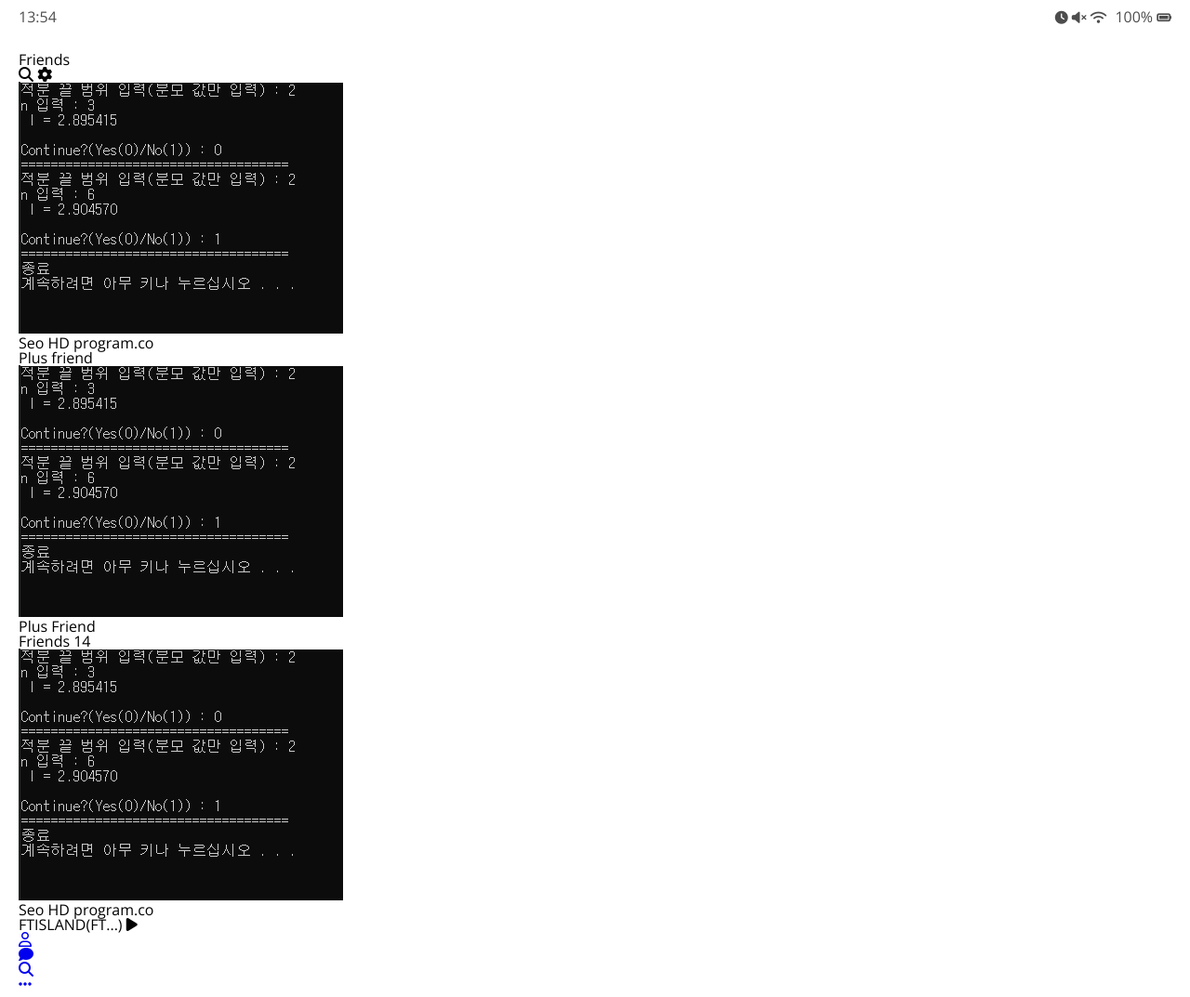
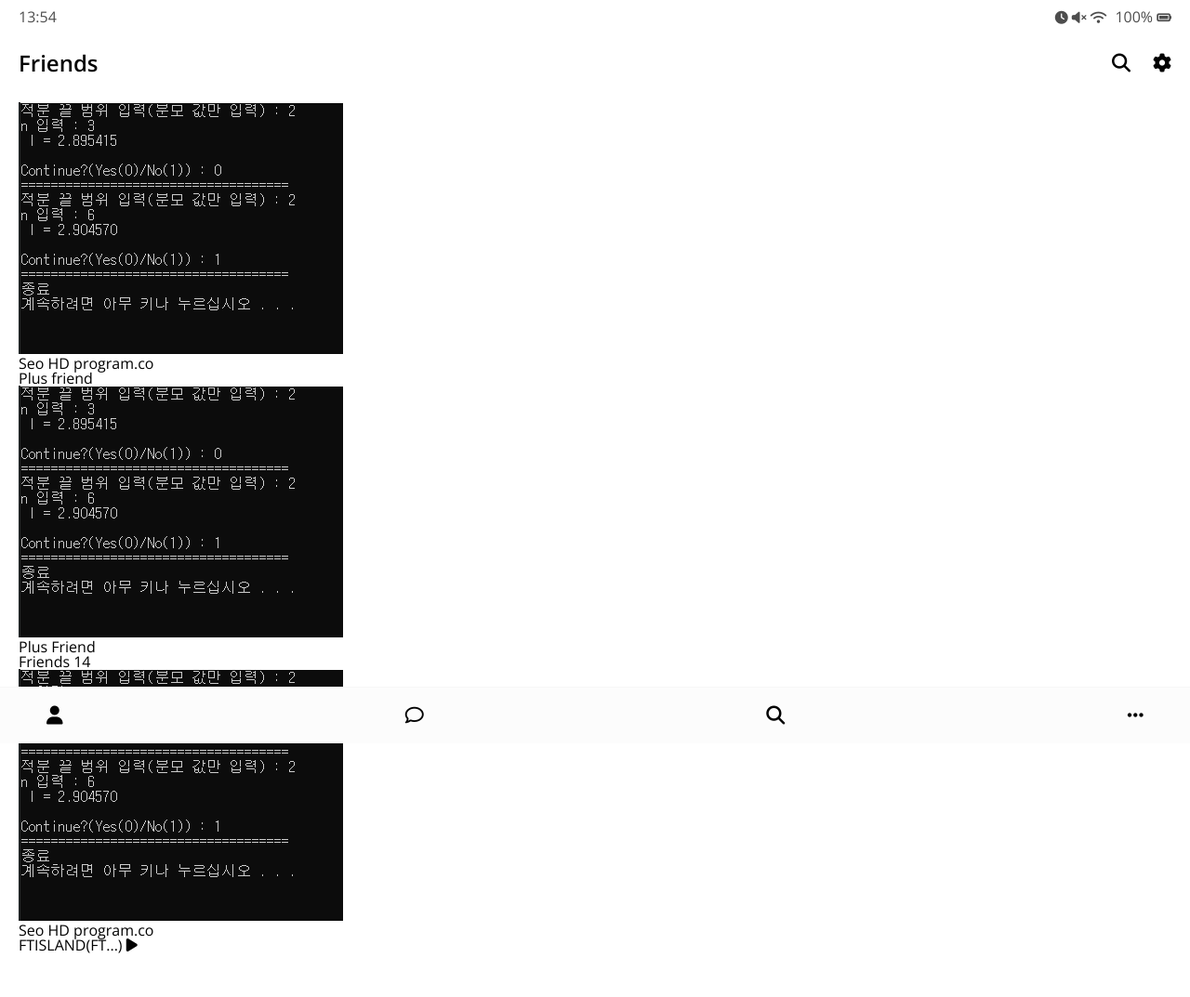
Before and after one commit to Hyung-Dong-Seo/kakao-clone-2.0, a plain HTML site: page friends.html in a window 1280 px wide. Shown: the whole page at 93% size. After the commit the page ends 1035 px from the top, so only its background shows below. Drawn offline with nearby package versions, Linux system fonts and the light colour scheme.

Commit message:
header + navigationbar

```diff
--- /dev/null
+++ b/css/header.css
@@ -0,0 +1,27 @@
+.header {
+  display: flex;
+  justify-content: space-between;
+  align-items: center;
+  margin-bottom: 30px;
+}
+
+.header .header__title {
+  font-size: 24px;
+  font-weight: 600;
+}
+
+.header .headear__icon {
+  font-size: 20px;
+  margin-left: 24px;
+  cursor: pointer;
+}
+
+.header .header__header-column {
+  display: flex;
+  align-items: center;
+}
+
+.header .header__back-btn {
+  font-size: 22px;
+  margin-right: 20px;
+}
--- /dev/null
+++ b/css/nav-bar.css
@@ -0,0 +1,18 @@
+.nav {
+  position: fixed;
+  width: 100%;
+  background-color: #fcfcfc;
+  padding: 20px 50px;
+  left: 0px;
+  bottom: 0px;
+  border-top: 1px solid #f7f7f7;
+}
+
+.nav .nav__list {
+  display: flex;
+  justify-content: space-between;
+}
+
+.nav i {
+  font-size: 20px;
+}
--- a/css/styles.css
+++ b/css/styles.css
@@ -3,9 +3,16 @@ https://fonts.google.com/ 에 들어가서 원하는 폰트
 include 후 import 시킨다
 
 */
-@import url("https://fonts.googleapis.com/css?family=Open+Sans:400,700&display=swap");
+@import url("https://fonts.googleapis.com/css?family=Open+Sans:400,600&display=swap");
 @import "reset.css";
 @import "status-bar.css";
+@import "header.css";
+@import "nav-bar.css";
+
+* {
+  box-sizing: border-box;
+}
+
 body {
   background-color: white;
   padding: 10px 20px;
@@ -13,3 +20,7 @@ body {
   font-family: "Open Sans", -apple-system, BlinkMacSystemFont, "Segoe UI", Roboto, Oxygen, Ubuntu,
     Cantarell, "Open Sans", "Helvetica Neue", sans-serif;
 }
+
+a {
+  color: inherit;
+}
--- a/friends.html
+++ b/friends.html
@@ -94,12 +94,12 @@
       <ul class="nav__list">
         <li class="nav__list-item">
           <a href="../kakao-clone-2.0/friends.html" class="nav__list-link">
-            <i class="far fa-user"></i>
+            <i class="fas fa-user"></i>
           </a>
         </li>
         <li class="nav__list-item">
           <a href="../kakao-clone-2.0/index.html" class="nav__list-link">
-            <i class="fas fa-comment"></i>
+            <i class="far fa-comment"></i>
           </a>
         </li>
         <li class="nav__list-item">
```
Also changed, not shown: chat.html (+2 -2 lines), more.html (+1 -1 lines), setting.html (+1 -1 lines).
